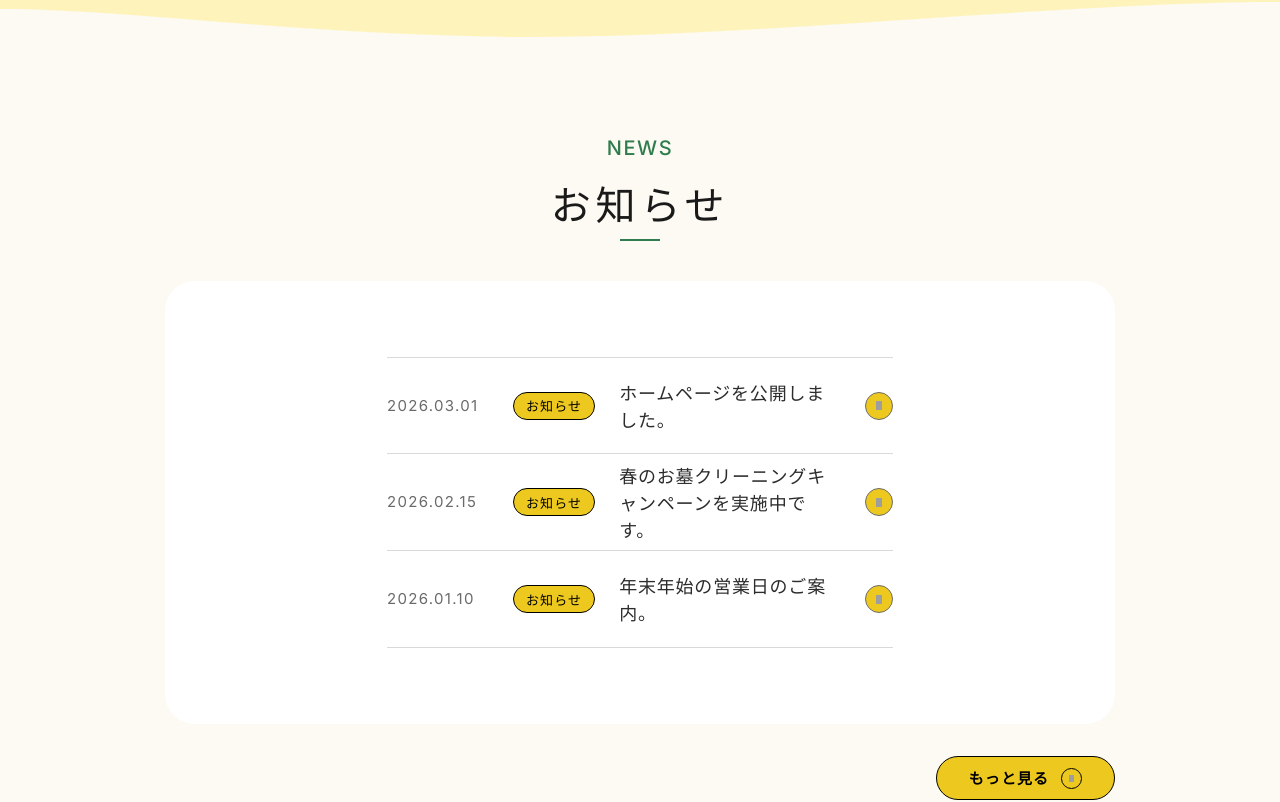
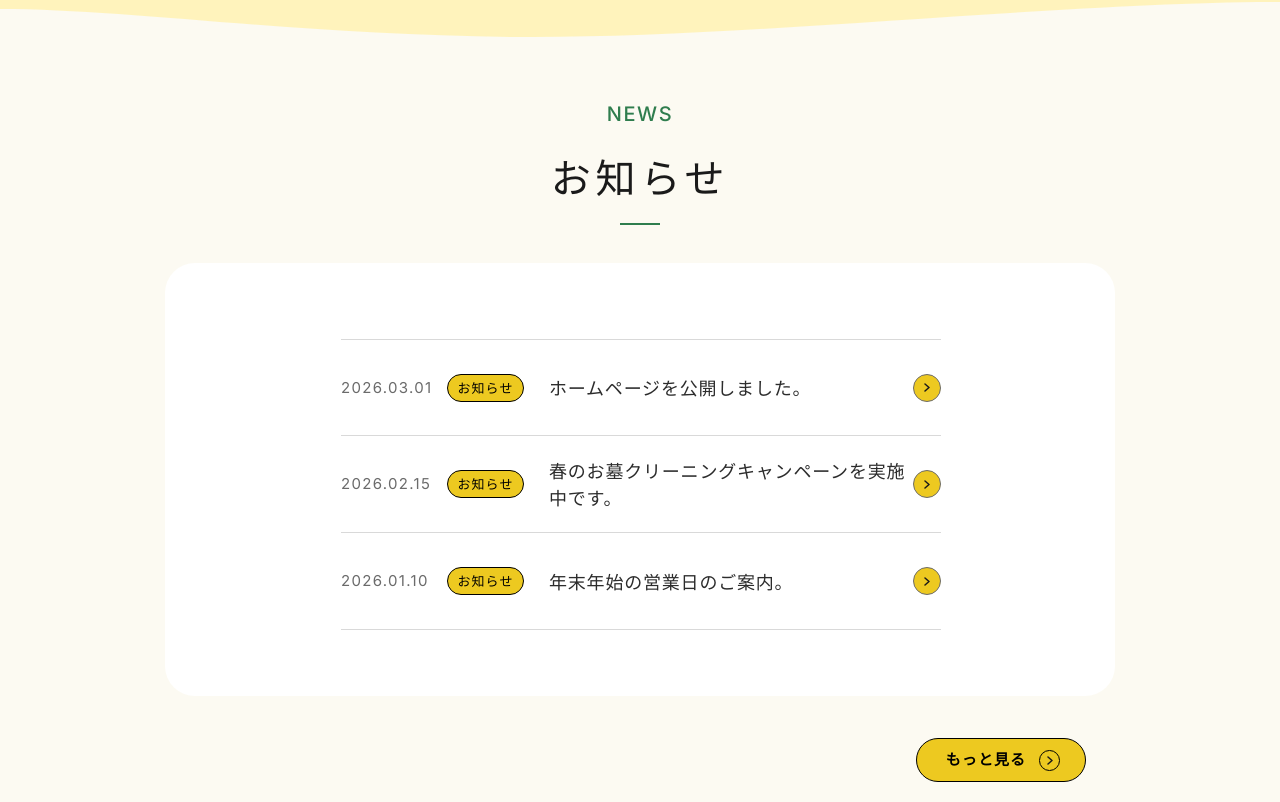
Before and after one commit to jyunnnji/gofuku-sekizai-hp, a Next.js app: page / in a window 1280 px wide. Shown: the part 7740-8542 px from the top of the page. Built offline with nearby package versions, Linux system fonts and the light colour scheme; grey boxes are pictures that could not be loaded.

Commit message:
ニュースセクションの修正

```diff
--- a/components/News.tsx
+++ b/components/News.tsx
@@ -1,9 +1,4 @@
 import Link from "next/link";
-
-const arrowIcon =
-  "https://www.figma.com/api/mcp/asset/983e8249-6ec6-4a35-a024-73f046567061";
-const moreArrow =
-  "https://www.figma.com/api/mcp/asset/4894d2c0-1c2a-451d-a207-64cb372d93b8";
 
 const newsItems = [
   {
@@ -26,94 +21,101 @@ const newsItems = [
   },
 ];
 
+function ArrowIcon() {
+  return (
+    <svg width="6" height="9" viewBox="0 0 6 9" fill="none" xmlns="http://www.w3.org/2000/svg">
+      <path d="M1 1L5 4.5L1 8" stroke="#1a1a1a" strokeWidth="1.5" strokeLinecap="round" strokeLinejoin="round" />
+    </svg>
+  );
+}
+
 export default function News() {
   return (
     <section
       id="news"
-      className="relative bg-[#fcfaf2] py-20"
+      className="relative bg-[#fcfaf2] pt-[49px] pb-20"
     >
       <div className="max-w-[1440px] mx-auto px-[165px]">
-        {/* Section label */}
+        {/* NEWS label — center at y=61px (pt=49 + 24/2=12 = 61) */}
         <p
-          className="text-center text-[20px] font-medium text-[#2f7d4e] tracking-[1.6px] uppercase mb-2"
+          className="text-center text-[20px] font-medium text-[#2f7d4e] tracking-[1.6px] uppercase leading-[24px] mb-[21px]"
           style={{ fontFamily: "var(--font-inter)" }}
         >
           NEWS
         </p>
 
-        {/* Section heading */}
-        <div className="flex flex-col items-center mb-10">
+        {/* お知らせ heading — center at y=126px (49+24+21+64/2=126) */}
+        <div className="flex flex-col items-center mb-[38px]">
           <h2
             className="text-[40px] font-medium text-[#1a1a1a] tracking-[4.8px] leading-[64px]"
-            style={{ fontFamily: "var(--font-noto-sans-jp)" }}
+            style={{ fontFamily: "var(--font-inter), var(--font-noto-sans-jp)" }}
           >
             お知らせ
           </h2>
-          <div className="w-[40px] h-[2px] bg-[#2f7d4e] mt-1" />
+          {/* Divider — top=170px (49+24+21+64+12=170) */}
+          <div className="w-[40px] h-[2px] bg-[#2f7d4e] mt-3" />
         </div>
 
-        {/* News list */}
-        <div className="bg-white rounded-[30px] overflow-hidden">
-          <div className="px-[222px] py-[76px]">
+        {/* White card — top=210px (170+2+38=210), h=433px */}
+        <div className="bg-white rounded-[30px] overflow-hidden h-[433px] pt-[76px]">
           {newsItems.map((item, i) => (
             <Link
               key={i}
               href={item.href}
-                className={`flex items-center gap-6 py-0 border-[#d9d9d9] ${
+              className="flex pl-[176px] pr-[174px] group"
+            >
+              <div className={`flex items-center w-full h-[97px] border-[#d9d9d9] hover:bg-[#f9f9f9] transition-colors ${
                 i === 0 ? "border-t border-b" : "border-b"
-                } h-[97px] hover:bg-[#f9f9f9] transition-colors group`}
-              >
-                {/* Date */}
+              }`}>
+                {/* Date — left=0, w=102px */}
                 <span
-                  className="text-[15px] text-[#6b6b6b] tracking-[1.3px] whitespace-nowrap w-[102px] shrink-0"
+                  className="text-[15px] text-[#6b6b6b] tracking-[1.3px] leading-[26px] whitespace-nowrap w-[102px] shrink-0"
                   style={{ fontFamily: "var(--font-inter)" }}
                 >
                   {item.date}
                 </span>
 
-                {/* Category badge */}
-                <span className="bg-[#edc920] border border-black rounded-full px-3 h-[28px] flex items-center shrink-0">
+                {/* Category badge — left=106px (4px gap from date) */}
+                <span className="ml-[4px] bg-[#edc920] border border-black rounded-full h-[28px] w-[77px] flex items-center justify-center shrink-0">
                   <span
-                    className="text-[13px] text-black tracking-[1.1px] whitespace-nowrap"
+                    className="text-[13px] text-black tracking-[1.1px] leading-[22px]"
                     style={{ fontFamily: "var(--font-noto-sans-jp)" }}
                   >
                     {item.category}
                   </span>
                 </span>
 
-                {/* Title */}
+                {/* Title — left=208px (25px gap from badge right at 183px) */}
                 <span
-                  className="text-[18px] text-[#2c2c2c] tracking-[0.8px] flex-1"
+                  className="ml-[25px] text-[18px] text-[#2c2c2c] tracking-[0.8px] leading-[27px] flex-1"
                   style={{ fontFamily: "var(--font-noto-sans-jp)" }}
                 >
                   {item.title}
                 </span>
 
-                {/* Arrow button */}
-                <div className="w-[28px] h-[28px] rounded-[28px] bg-[#edc920] border border-[#6d6c6a] flex items-center justify-center shrink-0 group-hover:bg-[#d4b31e] transition-colors">
-                  {/* eslint-disable-next-line @next/next/no-img-element */}
-                  <img src={arrowIcon} alt="" className="w-[6px] h-[9px]" />
+                {/* Arrow — right=0, size=28px */}
+                <div className="shrink-0 w-[28px] h-[28px] rounded-full bg-[#edc920] border border-[#6d6c6a] flex items-center justify-center group-hover:bg-[#d4b31e] transition-colors">
+                  <ArrowIcon />
+                </div>
               </div>
             </Link>
           ))}
         </div>
-        </div>
 
-        {/* More button */}
-        <div className="flex justify-end mt-8">
+        {/* もっと見る button — top=685px (643+42=685), right-aligned */}
+        <div className="flex justify-end mt-[42px] pr-[29px]">
           <Link
             href="#news-all"
-            className="relative inline-flex items-center gap-3 bg-[#edc920] border border-black rounded-full px-8 h-[44px] hover:bg-[#d4b31e] transition-colors"
+            className="inline-flex items-center gap-[13px] bg-[#edc920] border border-black rounded-full pl-[29px] pr-[25px] h-[44px] hover:bg-[#d4b31e] transition-colors"
           >
             <span
-              className="text-[15px] font-bold text-black tracking-[1.1px]"
-              style={{ fontFamily: "var(--font-noto-sans-jp)" }}
+              className="text-[15px] font-bold text-black tracking-[1.1px] leading-[16.22px]"
+              style={{ fontFamily: "var(--font-inter), var(--font-noto-sans-jp)" }}
             >
               もっと見る
             </span>
-            <span className="w-[20.8px] h-[20.8px] rounded-[10.4px] bg-[#edc920] border border-black flex items-center justify-center">
-              {/* eslint-disable-next-line @next/next/no-img-element */}
-              <img src={moreArrow} alt="" className="w-[5px] h-[7px]" />
+            <span className="w-[20.8px] h-[20.8px] rounded-[10.4px] bg-[#edc920] border border-black flex items-center justify-center shrink-0">
+              <ArrowIcon />
             </span>
           </Link>
         </div>
```
Lines whose indentation alone changed are shown as unchanged.
